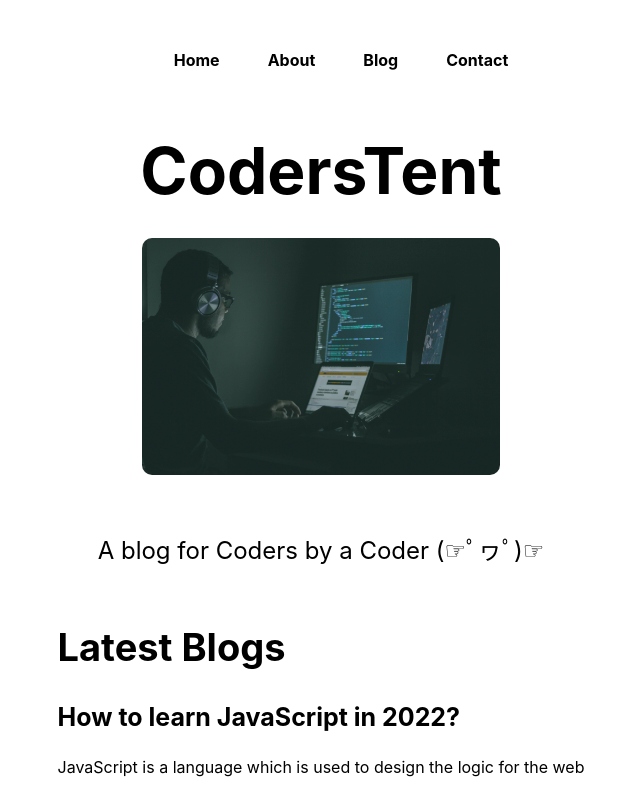
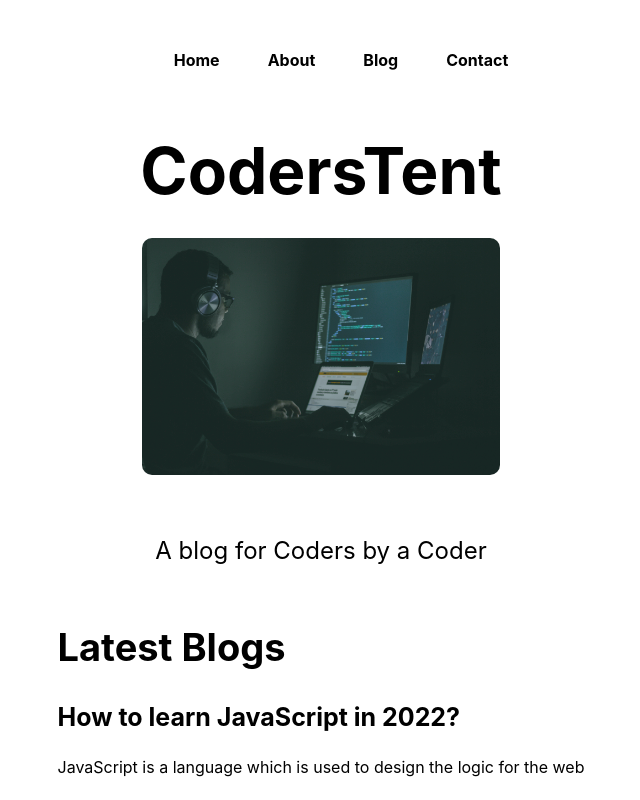
Before and after one commit to ahmedisshere/codercity, a Next.js app: page / in a window 1280 px wide. Shown: the top 800 px of the page, without its empty margins (319-959 px from the left). Built offline with nearby package versions, Linux system fonts and the light colour scheme.

Commit message:
changes and updates

```diff
--- a/pages/index.js
+++ b/pages/index.js
@@ -41,7 +41,7 @@ export default function Home() {
         </div>
 
         <p className={styles.description}>
-          A blog for Coders by a Coder   (☞ﾟヮﾟ)☞
+          A blog for Coders by a Coder
         </p>
 
         <div className="blogs">
```
